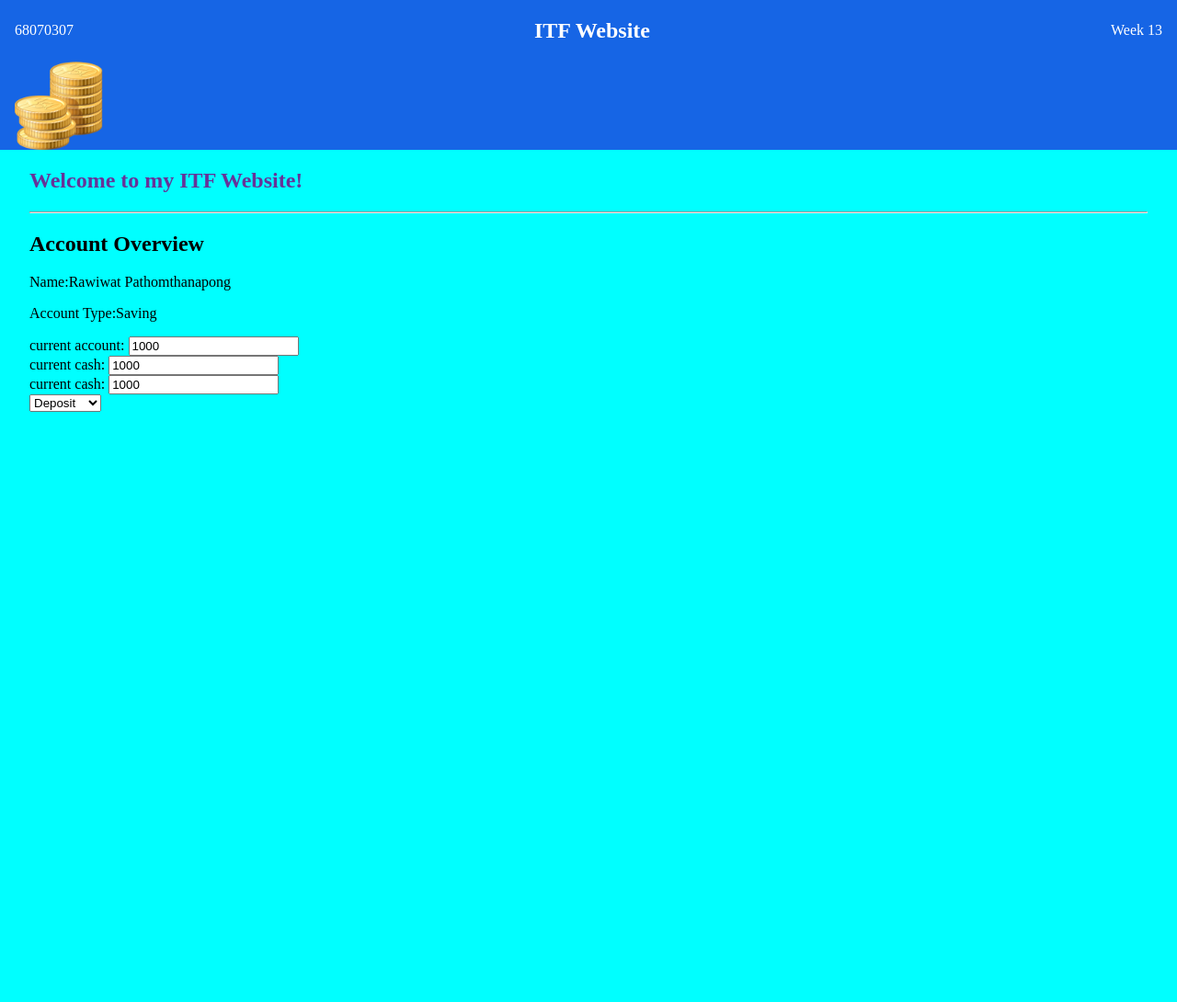
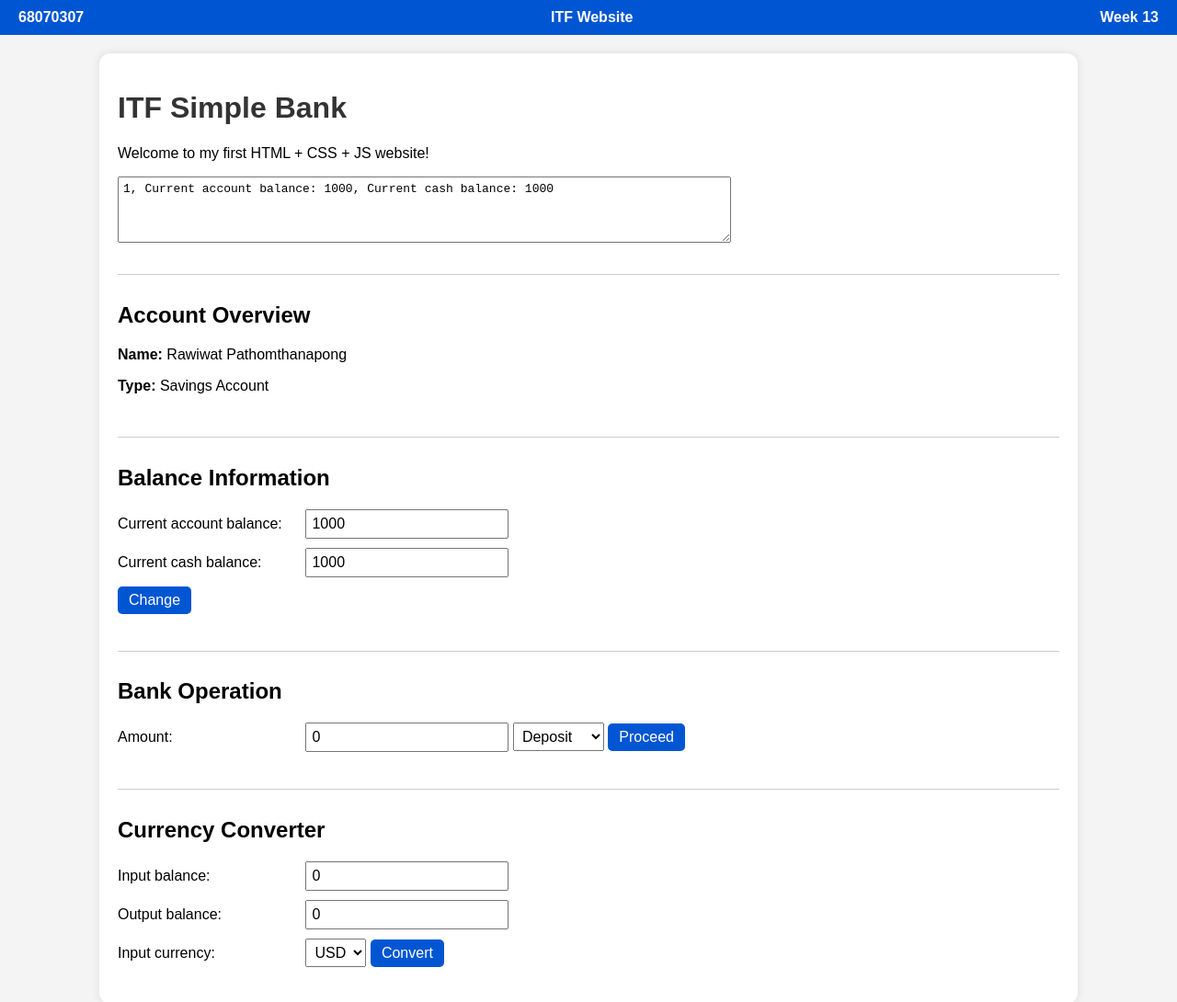
Before and after one commit to rawiwat/ITFLab13, a plain HTML site: page index.html in a window 1280 px wide. Shown: the whole page at 92% size. Before the commit the page ends 800 px from the top, so only its background shows below. Drawn offline with Linux system fonts and the light colour scheme.

Commit message:
finish the work

```diff
--- a/index.html
+++ b/index.html
@@ -1,45 +1,78 @@
-
 <!DOCTYPE html>
-<html lang="en">
+<html lang="th">
 <head>
   <meta charset="UTF-8">
   <meta name="viewport" content="width=device-width, initial-scale=1.0">
-        <title>ITF 2025</title>
+  <title>ITF Simple Bank</title>
   <link rel="stylesheet" href="styles.css">
 </head>
 <body>
-        <nav>
-            <p>68070307</p>
-            <h2>ITF Website</h2>
-            <p>Week 13</p>
-        </nav>
-        <nav>
-            <img src="coins.png" width="96" alt="big coin go brr"/>
-        </nav>
+  <!-- Navbar -->
+  <div class="navbar">
+    <div class="student-id">68070307</div>
+    <div class="title">ITF Website</div>
+    <div class="week">Week 13</div>
+  </div>
+
+  <!-- Main content -->
   <div class="container">
-            <h2 id="my-title">Welcome to my ITF Website!</h2>
-			<hr>
+    <h1>ITF Simple Bank</h1>
+    <p>Welcome to my first HTML + CSS + JS website!</p>
 
+    <!-- ประวัติการฝากถอน -->
+    <textarea id="history" rows="4" cols="80" readonly>
+1, Current account balance: 1000, Current cash balance: 1000
+    </textarea>
+
+    <!-- Account Overview -->
+    <div class="section">
       <h2>Account Overview</h2>
-            <p>Name:Rawiwat Pathomthanapong</p>
-            <p>Account Type:Saving</p>
-			<div>
-				<label for="my_account">current account:</label>
-				<input type="number" id="my_account" value="1000">
+      <div class="info">
+        <p><strong>Name:</strong> Rawiwat Pathomthanapong</p>
+        <p><strong>Type:</strong> Savings Account</p>
       </div>
-			<div>
-				<label for="my_cash">current cash:</label>
-				<input type="number" id="my_input" value="1000">
     </div>
-			<div>
-				<label for="my_input">current cash:</label>
-				<input type="number" id="my_input" value="1000">
+
+    <!-- Balance Information -->
+    <div class="section">
+      <h2>Balance Information</h2>
+      <label>Current account balance:</label>
+      <input type="number" id="accountBalance" value="1000"><br>
+
+      <label>Current cash balance:</label>
+      <input type="number" id="cashBalance" value="1000"><br>
+
+      <button onclick="updateBalance()">Change</button>
     </div>
-            <select id="chosen_operator">
-                <option>Deposit</option>
-                <option>Withdraw</option>
-            </ol>
+
+    <!-- Bank Operation -->
+    <div class="section">
+      <h2>Bank Operation</h2>
+      <label>Amount:</label>
+      <input type="number" id="amount" value="0">
+      <select id="operation">
+        <option value="deposit">Deposit</option>
+        <option value="withdraw">Withdraw</option>
+      </select>
+      <button onclick="proceed()">Proceed</button>
     </div>
+
+    <!-- Currency Converter -->
+    <div class="section">
+      <h2>Currency Converter</h2>
+      <label>Input balance:</label>
+      <input type="number" id="inputValue" value="0"><br>
+      <label>Output balance:</label>
+      <input type="number" id="outputValue" value="0" readonly><br>
+      <label>Input currency:</label>
+      <select id="currency">
+        <option value="USD">USD</option>
+        <option value="THB">THB</option>
+      </select>
+      <button onclick="convert()">Convert</button>
+    </div>
+  </div>
+
+  <script src="script.js"></script>
 </body>
-	<script src="script.js"></script>
 </html>
--- a/script.js
+++ b/script.js
@@ -1,28 +1,46 @@
-const my_account = document.getElementById("my_account")
-let current_account = 1000
-const my_cash = document.getElementById("my_cash")
-let current_cash = 1000
-const bank_operation = document.getElementById("bank_operator")
-let operating_money = 1000
-const chosen_operation = document.getElementById("chosen_operator")
-let current_operation = "Deposit"
+let accountBalance = 1000;
+let cashBalance = 1000;
 
-function deposit(x) {
-	my_cash.value -= x
-    my_account += x
+function updateBalance() {
+  accountBalance = parseFloat(document.getElementById('accountBalance').value);
+  cashBalance = parseFloat(document.getElementById('cashBalance').value);
+  logHistory(`Balances updated. Account: ${accountBalance}, Cash: ${cashBalance}`);
 }
 
-function withdraw(x) {
-	my_cash.value -= x
-    my_account += x
+function proceed() {
+  let amount = parseFloat(document.getElementById('amount').value);
+  let operation = document.getElementById('operation').value;
+
+  if (operation === "deposit") {
+    accountBalance += amount;
+    cashBalance -= amount;
+    logHistory(`Deposited ${amount}. Account: ${accountBalance}, Cash: ${cashBalance}`);
+  } else if (operation === "withdraw") {
+    accountBalance -= amount;
+    cashBalance += amount;
+    logHistory(`Withdrew ${amount}. Account: ${accountBalance}, Cash: ${cashBalance}`);
+  }
+
+  document.getElementById('accountBalance').value = accountBalance;
+  document.getElementById('cashBalance').value = cashBalance;
 }
 
-function process(x) {
-    chosen_operation = x
-    if (current_operation == "Deposit") {
+function convert() {
+  let inputValue = parseFloat(document.getElementById('inputValue').value);
+  let currency = document.getElementById('currency').value;
+  let result = 0;
 
-    }
-    if (current_operation == "Withdraw") {
+  if (currency === "USD") {
+    result = inputValue * 36.5;
+  } else {
+    result = inputValue / 36.5;
+  }
 
-    }
+  document.getElementById('outputValue').value = result.toFixed(2);
 }
+
+function logHistory(message) {
+  let textarea = document.getElementById('history');
+  textarea.value += "\n" + message;
+  textarea.scrollTop = textarea.scrollHeight;
+}
--- a/styles.css
+++ b/styles.css
@@ -1,21 +1,59 @@
 body {
-    margin: 0;
-    background-color: aqua;
+  font-family: Arial, sans-serif;
+  margin: 0;
+  background-color: #f4f4f4;
 }
 
-nav {
-    display: flex;
-    justify-content: space-between;
-    align-items: center;
-    padding: 0 16px;
-    background-color: #1665E5;
-    color: white;
+.navbar {
+  background-color: #0056d2;
+  color: white;
+  display: flex;
+  justify-content: space-between;
+  padding: 10px 20px;
+  align-items: center;
+  font-weight: bold;
 }
 
 .container {
-    margin: 8px 32px;
+  background-color: white;
+  width: 80%;
+  margin: 20px auto;
+  padding: 20px;
+  border-radius: 12px;
+  box-shadow: 0 0 10px rgba(0,0,0,0.1);
 }
 
-#my-title {
-    color: rebeccapurple;
+h1 {
+  color: #333;
 }
+
+.section {
+  margin-top: 20px;
+  padding: 10px 0;
+  border-top: 1px solid #ccc;
+}
+
+label {
+  display: inline-block;
+  width: 200px;
+  margin-bottom: 5px;
+}
+
+input, select, textarea, button {
+  margin-bottom: 10px;
+  padding: 5px;
+  font-size: 1em;
+}
+
+button {
+  background-color: #0056d2;
+  color: white;
+  border: none;
+  border-radius: 5px;
+  padding: 6px 12px;
+  cursor: pointer;
+}
+
+button:hover {
+  background-color: #0042a5;
+}
```
Lines whose indentation alone changed are shown as unchanged.
